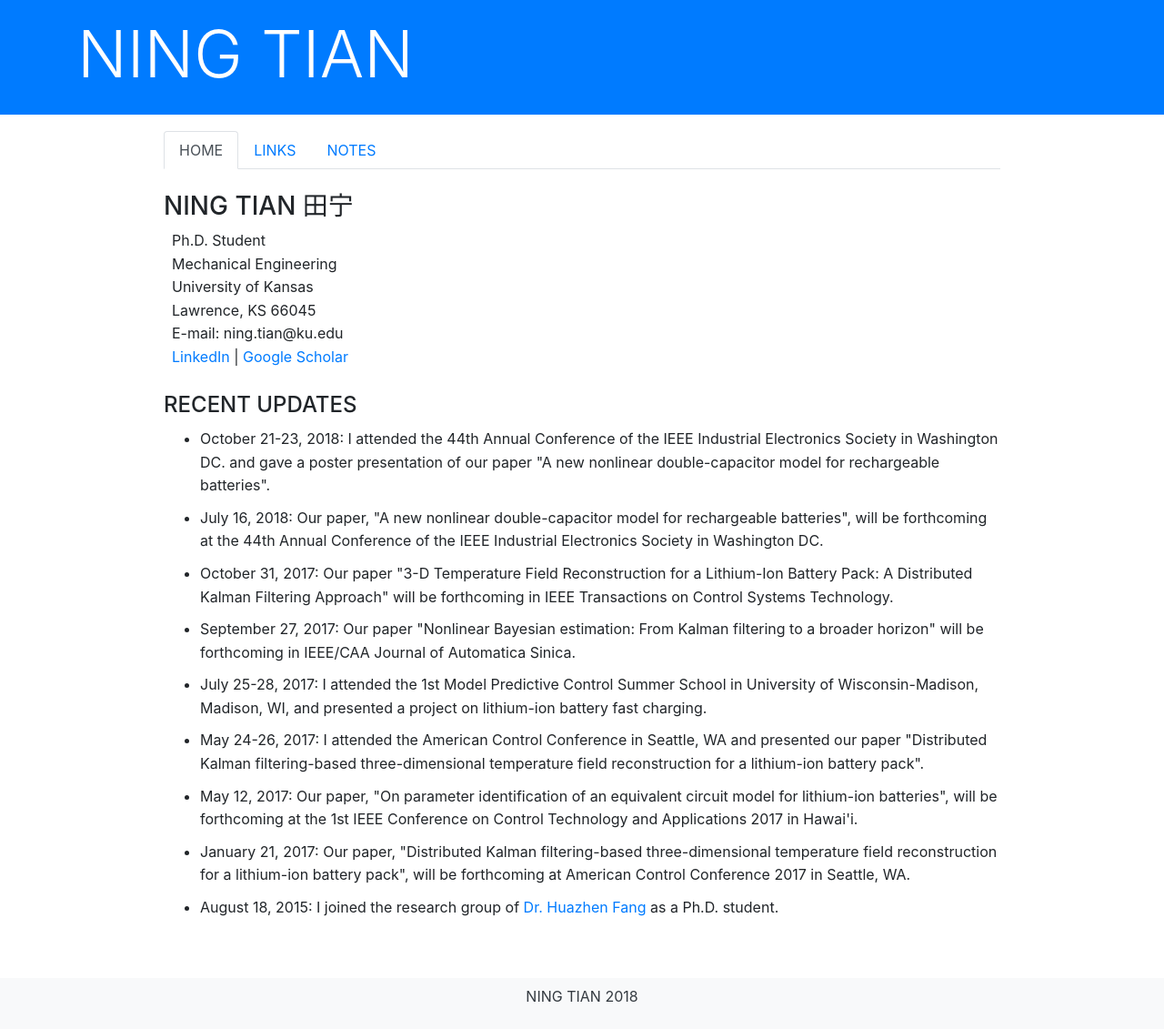
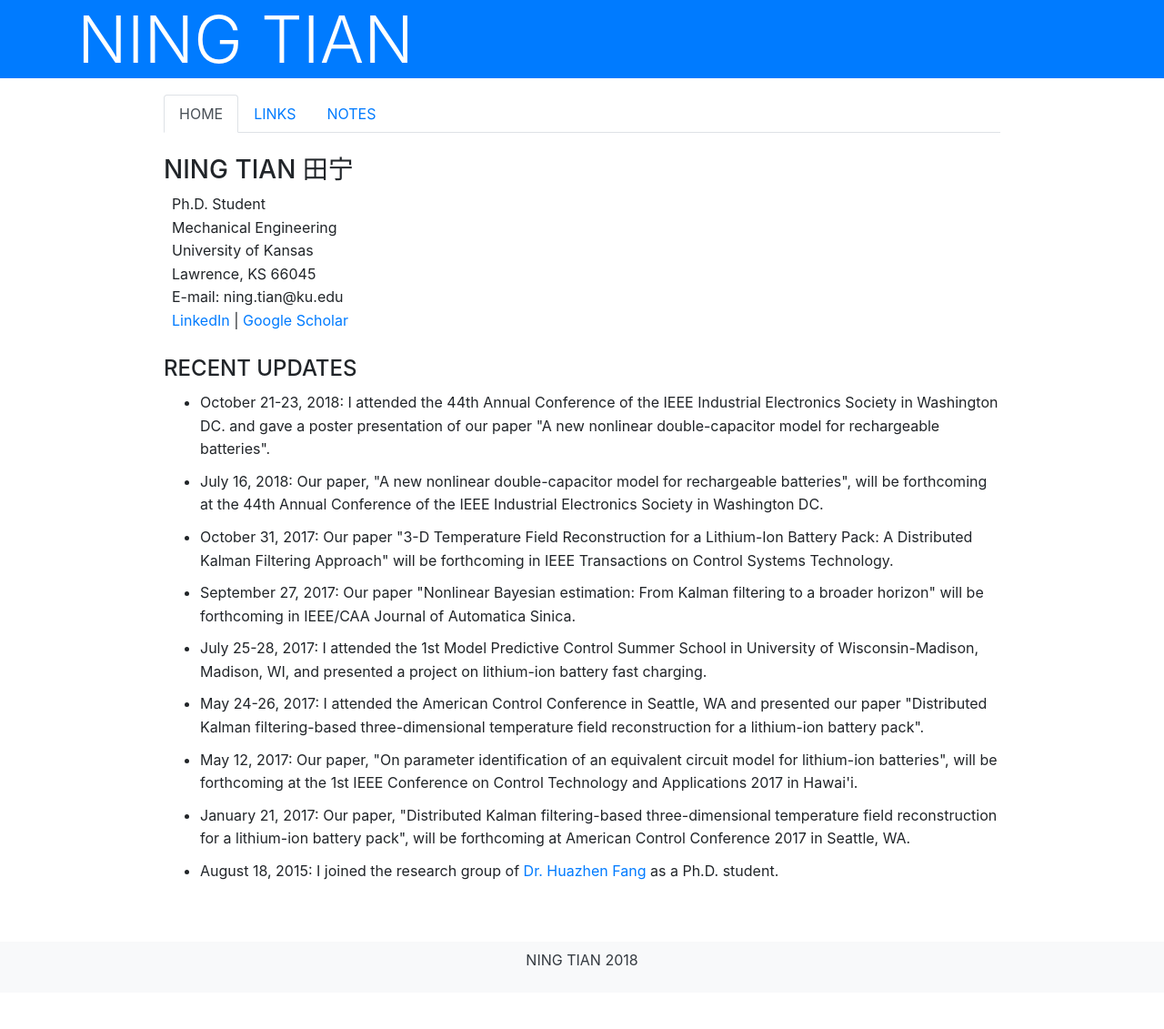
Before and after one commit to ningtian/ningtian.github.io, a Jekyll site: the page index.html, which Jekyll copies as it is, in a window 1280 px wide. Shown: the whole page at 91% size. Built offline with Jekyll 4.4.1, drawn with Linux system fonts in a browser that asks for light colours; after the commit the page ends 1091 px from its top, so only the background shows below that.

Commit message:
Update index.html

```diff
--- a/index.html
+++ b/index.html
@@ -18,7 +18,7 @@
 
 <!-- the following is body part -->
 <body>
-<div class="p-3 mb-2 bg-primary text-white">
+<div class="p-6 mb-2 bg-primary text-white">
   <div class="container">
     <h1 class="display-3">NING TIAN</h1>
   </div>
```
